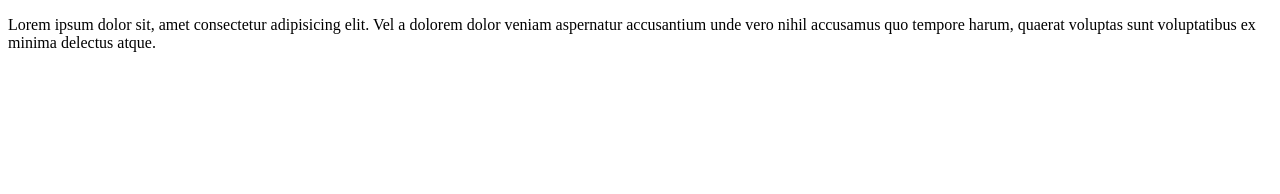
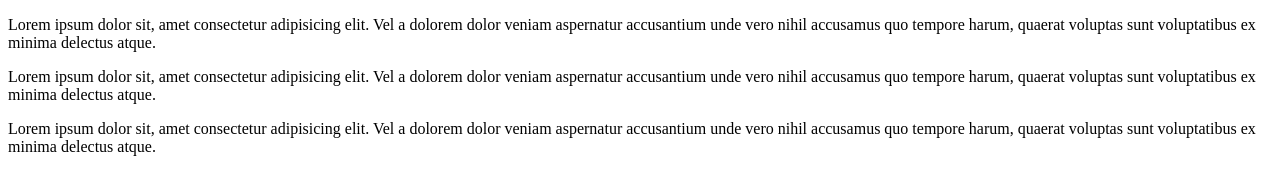
Before and after one commit to alauddin0460/my-first-github-ripo, a plain HTML site: page index.html in a window 1280 px wide. Drawn offline with Linux system fonts and the light colour scheme.

Commit message:
added the first blog

```diff
--- a/index.html
+++ b/index.html
@@ -7,6 +7,8 @@
 </head>
 <body>
     <p>Lorem ipsum dolor sit, amet consectetur adipisicing elit. Vel a dolorem dolor veniam aspernatur accusantium unde vero nihil accusamus quo tempore harum, quaerat voluptas sunt voluptatibus ex minima delectus atque.</p>
+    <p>Lorem ipsum dolor sit, amet consectetur adipisicing elit. Vel a dolorem dolor veniam aspernatur accusantium unde vero nihil accusamus quo tempore harum, quaerat voluptas sunt voluptatibus ex minima delectus atque.</p>
+    <p>Lorem ipsum dolor sit, amet consectetur adipisicing elit. Vel a dolorem dolor veniam aspernatur accusantium unde vero nihil accusamus quo tempore harum, quaerat voluptas sunt voluptatibus ex minima delectus atque.</p>
 
 </body>
 </html>
```
